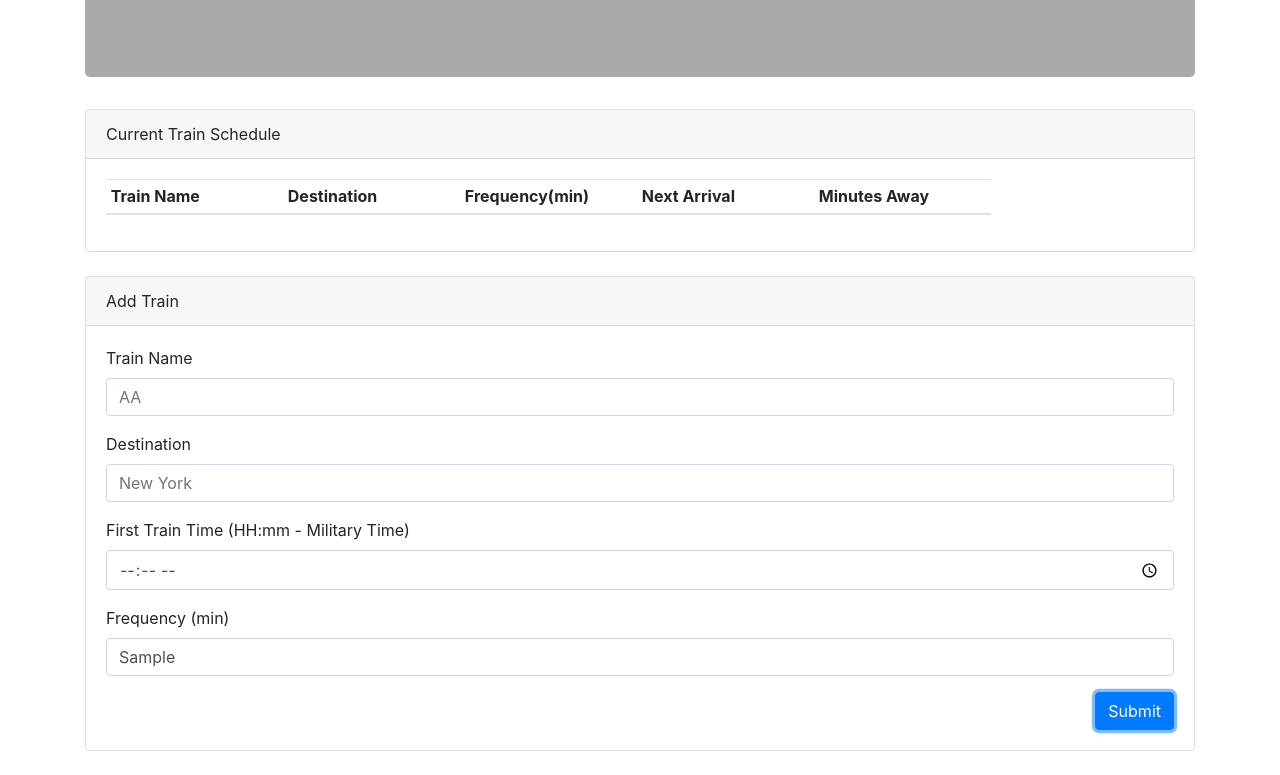
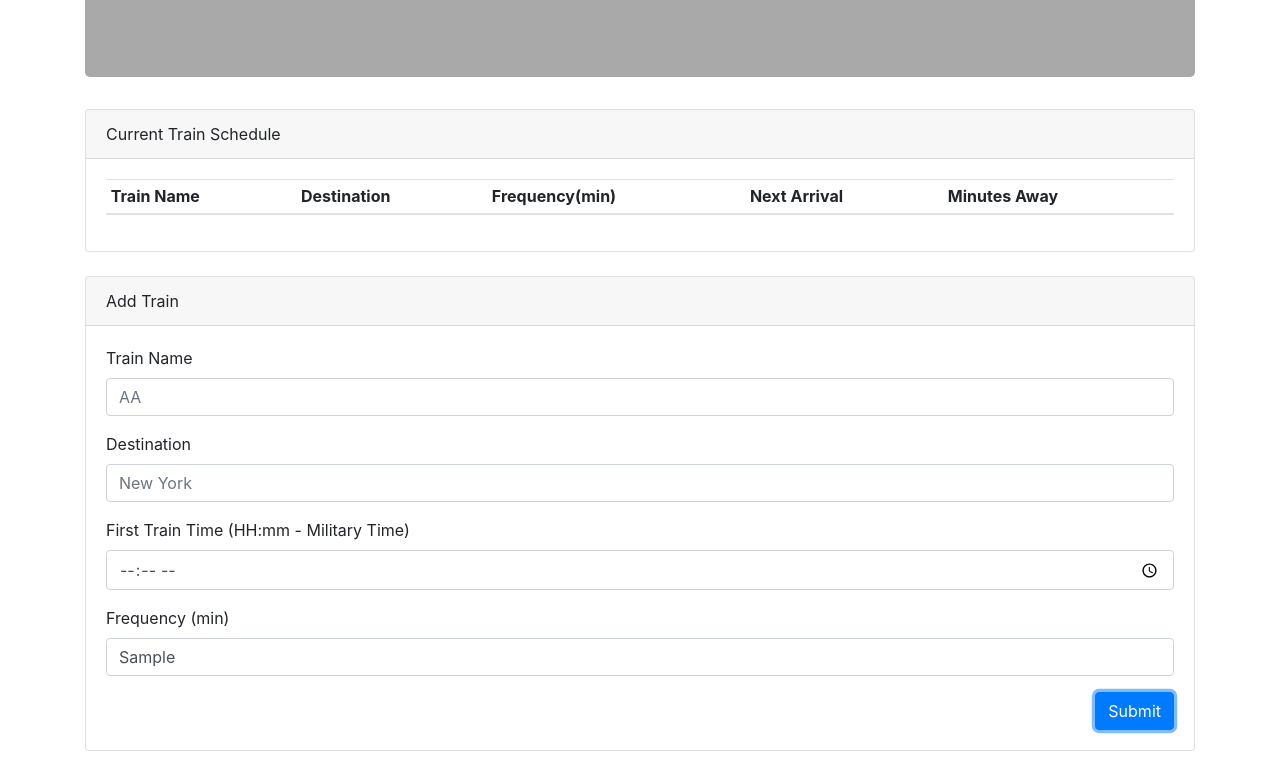
Before and after one commit to chaostheory59/Train-Activity, a plain HTML site: page index.html in a window 1280 px wide. Both pictures are taken after typing "Sample", "Sample", "10:30", "Sample" into the empty fields and a click on the button "Submit". Shown: the part 157-932 px from the top of the page. Drawn offline with nearby package versions, Linux system fonts and the light colour scheme; no server answers.

Commit message:
Add files via upload

```diff
--- /dev/null
+++ b/assets/css/style.css
@@ -0,0 +1,5 @@
+#train-table th,
+        td {
+          display: inline-block;
+          width: 16.575%;
+        }
--- a/assets/javascript/app.js
+++ b/assets/javascript/app.js
@@ -22,9 +22,9 @@ var config = {
 
 
 
-  function calcMinutesAway(tStart, tFreq) {
-    console.log(`${tFreq}, ${tStart}`)
-    return parseInt(tFreq) - parseInt(tStart) % parseInt(tFreq);
+  function calcMinutesAway(diffTime, tFreq) {
+    console.log(`${tFreq}, ${diffTime}`)
+    return tFreq - (diffTime % tFreq);
   }
 
   function calcNextArrival(tminutesAway) {
@@ -40,18 +40,20 @@ var config = {
     // Grabs user input
     var tName = $("#train-name-input").val().trim();
     var tDestination = $("#destination-input").val().trim();
-    var tStart = moment($("#start-input").val().trim(), "HH:mm").format("HH:mm");
+    var tStart = $("#start-input").val().trim();
     var tFreq = $("#frequency-input").val().trim();
 
-    // Creates local "temporary" object for holding train data
-
-    // Uploads Train data to the database
+    var firstTimeConverted = moment(tStart, "HH:mm");
 
 
 
 
 
-   var tminutesAway = calcMinutesAway(tStart, tFreq);
+    var diffTime = moment().diff(moment(firstTimeConverted), "minutes");
+
+
+
+   var tminutesAway = calcMinutesAway(diffTime, tFreq);
 		console.log("The next train will be here in: " + tminutesAway +" minutes.");
 
 		//Whenever current time matches next arrival time
@@ -108,14 +110,7 @@ database.ref().on("child_added", function(childSnapshot) {
     console.log(trainStart);
     console.log(trainFreq);
 
-    // Prettify the employee start
-    var trainStartP = moment.unix(trainStart).format("HH:mm");
 
-    // Calculate the months worked using hardcore math
-    // To calculate the months worked
-
-
-    // Calculate the total billed rate
 
 
     // Create the new row
--- a/index.html
+++ b/index.html
@@ -17,18 +17,9 @@
 
   <!-- Moment.js Reference -->
   <script src="https://cdnjs.cloudflare.com/ajax/libs/moment.js/2.22.2/moment.min.js"></script>
-</head>
-<body>
-    <style>
-        #train-table th,
-        td {
-          display: inline-block;
-          width: 16.575%;
-        }
-      </style>
-    </head>
 
-    <body>
+
+
 
       <!-- Train Tracker -->
       <div class="container">
```
